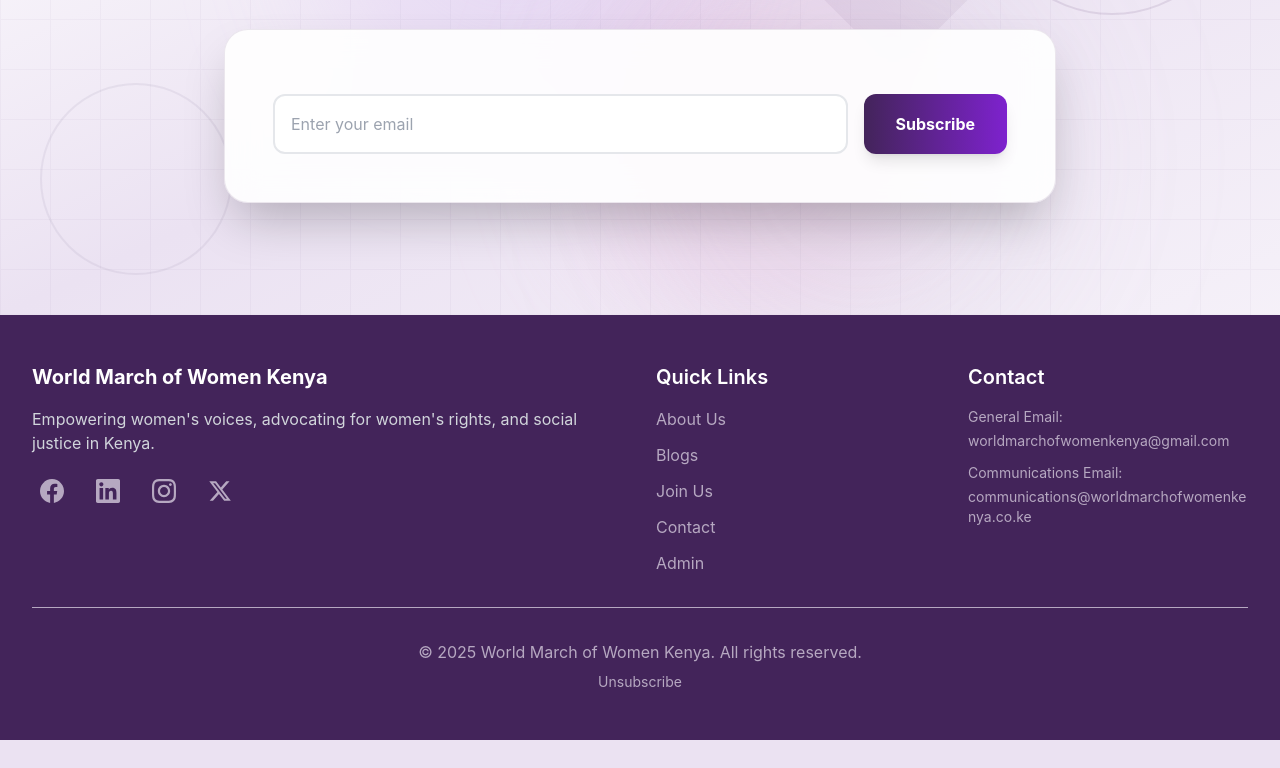
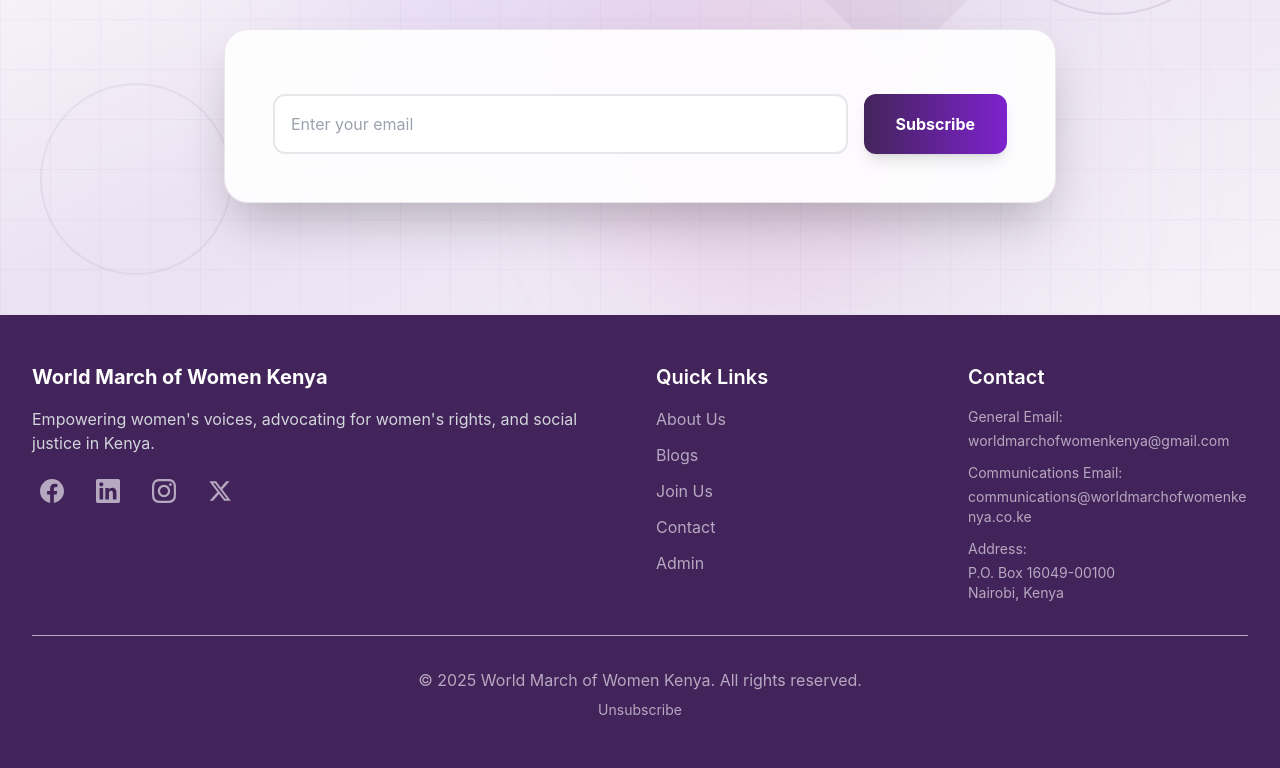
Before and after one commit to Nimzy2/WWM, a React (Create React App) app in the folder kenya-womens-march/: page / in a window 1280 px wide. Shown: the part 2510-3278 px from the top of the page. Before the commit the page ends 3250 px from the top, so only its background shows below. Built offline with nearby package versions, Linux system fonts and the light colour scheme; no server answers; the database is empty.

Commit message:
Add P.O. Box address back to footer contact section

```diff
--- a/kenya-womens-march/src/components/Footer.js
+++ b/kenya-womens-march/src/components/Footer.js
@@ -146,6 +146,10 @@
                   <p className="mb-1">Communications Email:</p>
                   <p className="break-words text-xs md:text-sm">communications@worldmarchofwomenkenya.co.ke</p>
                 </div>
+                <div>
+                  <p className="mb-1">Address:</p>
+                  <p className="text-xs md:text-sm">P.O. Box 16049-00100<br />Nairobi, Kenya</p>
+                </div>
               </div>
             </div>
           </div>
```
